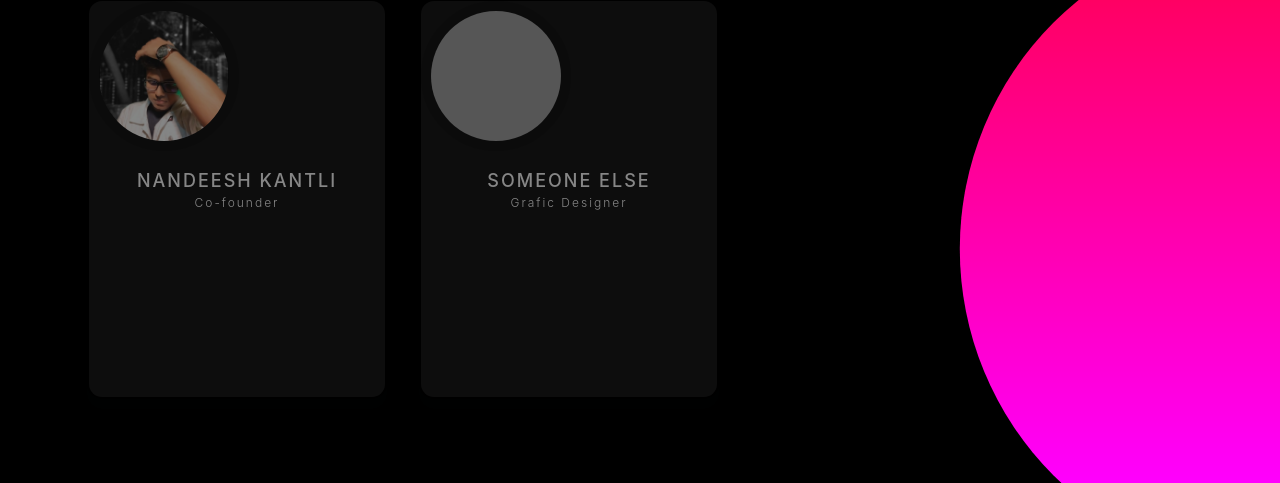
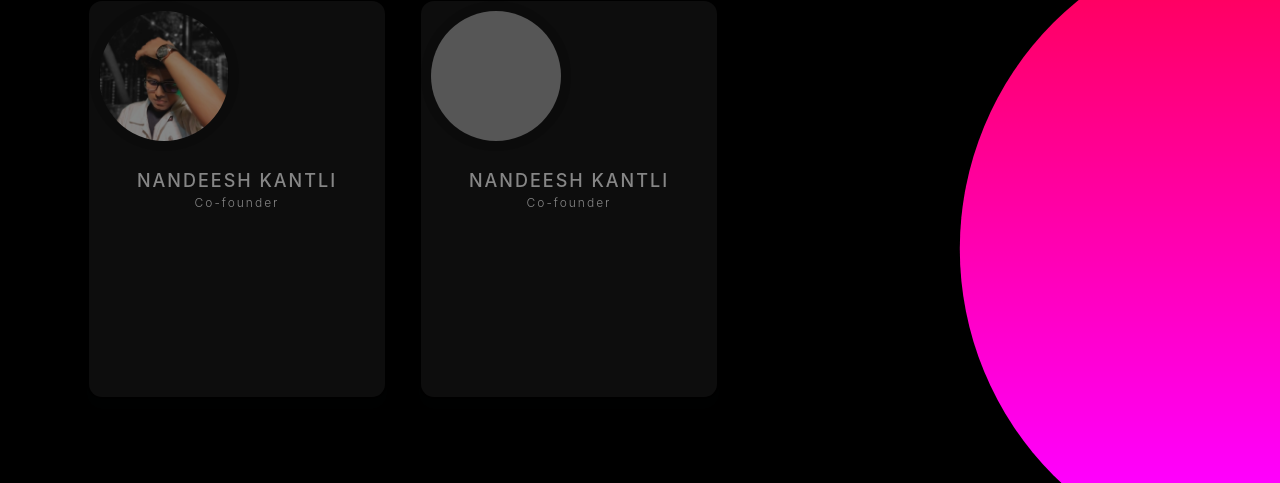
Before and after one commit to Nandeesh3000/Ads, a Flask app: page /about in a window 1280 px wide. Shown: the part 311-794 px from the top of the page. Run offline with Flask 2, Linux system fonts and the light colour scheme; the visitor is signed in with stand-in values (Sample User, id 1); grey boxes are pictures that could not be loaded.

Commit message:
Update about.html

```diff
--- a/templates/about.html
+++ b/templates/about.html
@@ -58,7 +58,7 @@
                 <div class="content">
                   <div class="img"><img src="https://unsplash.it/200/201"></div>
                   <div class="cardContent">
-                    <h3>Someone Else<br><span>Grafic Designer</span></h3>
+                    <h3>Nandeesh Kantli<br><span>Co-founder</span></h3>
                   </div>
                 </div>
                 <ul class="sci">
```
